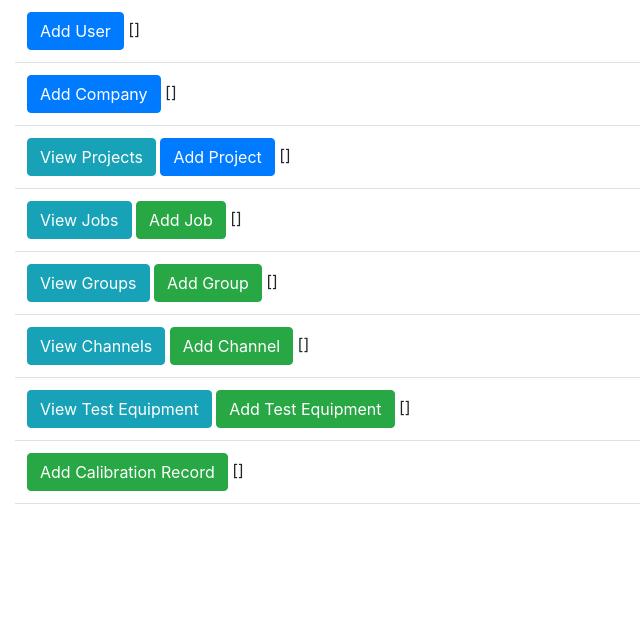
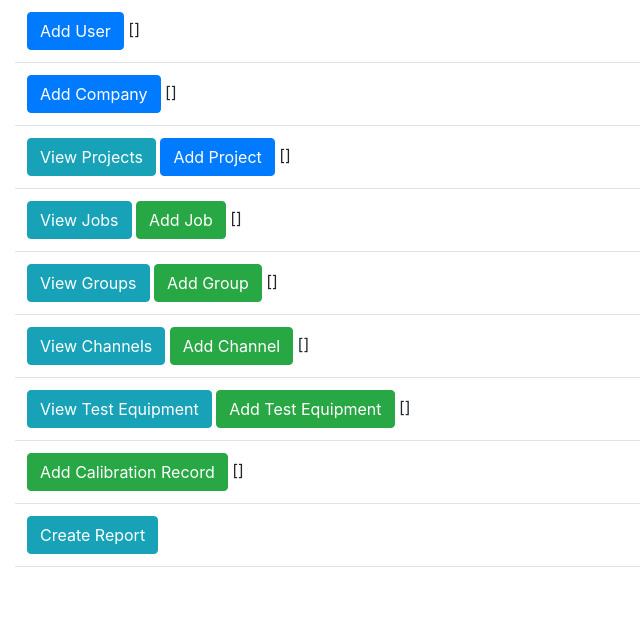
Before and after one commit to ThatOldChap/fictitious-penguin, a Flask app: page / in a window 1280 px wide. Shown: the part 137-756 px from the top of the page, without its empty margins (0-640 px from the left). Run offline with Flask 2, Linux system fonts and the light colour scheme; data that the repository does not hold is empty; parts of the project's set-up code (start-up, migrations or seed data) failed here and were passed over; some libraries are stand-ins or nearby versions.

Commit message:
Started excel export of channels

```diff
--- a/app/main/routes.py
+++ b/app/main/routes.py
@@ -7,7 +7,9 @@ from app.models import *
 from app.main.forms import *
 from app.utils import *
 from wtforms.fields.core import BooleanField
-import logging, math
+import logging, openpyxl, os
+from openpyxl.styles import Alignment, Font, Border, Side
+from pathlib import Path
 
 # Import the logger assigned to the application
 logger = logging.getLogger(__name__)
@@ -938,3 +940,128 @@ def test():
 def test2():
 
     return render_template('test2.html', title="Test Items")
+
+@bp.route('/generate_channel_report', methods=['GET', 'POST'])
+@login_required
+def generate_channel_report():
+
+    def apply_channel_border(sheet, border_style, row_num, start_col, end_col):
+
+        # Define the border formats
+        border = Side(border_style=border_style, color="000000")
+        top_border = Border(top=border)
+
+        # Apply the top_border
+        # Note: Adding +1 due to starting at index 1
+        for i in range(end_col - start_col + 1):
+            sheet.cell(row=row_num, column=start_col + i).border = top_border
+
+    def create_header_row(sheet, row_num):
+
+        # Fill the values into the cells
+        sheet[f'A{row_num}'] = '#'
+        sheet[f'B{row_num}'] = 'Channel Information'
+        sheet[f'D{row_num}'] = 'Injection Value'
+        sheet[f'E{row_num}'] = 'Lower Limit'
+        sheet[f'F{row_num}'] = 'Measurement Value'
+        sheet[f'G{row_num}'] = 'Upper Limit'
+        sheet[f'H{row_num}'] = 'Result'
+        sheet[f'I{row_num}'] = 'Notes'
+
+        # Format the cells
+        cols = ['A', 'B', 'D', 'E', 'F', 'G', 'H', 'I']
+        for col in cols:
+            sheet[f'{col}{row_num}'].style = '20 % - Accent1'
+            sheet[f'{col}{row_num}'].alignment = Alignment(horizontal='center', vertical='center')
+            sheet[f'{col}{row_num}'].border = thin_border
+
+        sheet.merge_cells(f'B{row_num}:C{row_num}')
+        sheet.column_dimensions['I'].width = 20
+
+        return row_num + 1
+
+    def create_channel_row(sheet, channel, row_num):
+
+        # Change out the Eng Units type for the Channel's actual units
+        error_type = channel.error_type
+        if error_type == 'Eng Units':
+            error_type = channel.measurement_units
+
+        # Define some constants for the Channel border
+        START_COL = 1
+        END_COL = 9
+        apply_channel_border(sheet, "thin", row_num, START_COL, END_COL)
+
+        # Fill the values into the cells
+        sheet[f'A{row_num}'] = channel.id
+        sheet[f'B{row_num}'] = f'Name: {channel.name}'
+        sheet[f'C{row_num}'] = f'Tolerance: {channel.max_error} {error_type}'
+        sheet[f'B{row_num+1}'] = f'Drawing Ref: ___________________'
+        sheet[f'C{row_num+1}'] = f'Interface: ____________________'
+        sheet[f'B{row_num+2}'] = f'DC Voltage Source: _____________'
+        sheet[f'C{row_num+2}'] = f'Cal Due Date: ________________'
+        sheet[f'B{row_num+3}'] = f'MDS: _________________________'
+        sheet[f'C{row_num+3}'] = f'Rolls-Royce: _________________'
+
+        # Format the cells
+        sheet[f'A{row_num}'].alignment = Alignment(horizontal='center', vertical='center')
+
+        return row_num
+
+    def create_testpoint_row(sheet, channel, testpoint, row_num):
+
+        # Fill the values into the cells
+        sheet[f'D{row_num}'] = f'{testpoint.nominal_injection_value} {channel.injection_units}'
+        sheet[f'E{row_num}'] = f'{testpoint.lower_limit()} {channel.measurement_units}'
+        sheet[f'F{row_num}'] = f'{channel.injection_units}'
+        sheet[f'G{row_num}'] = f'{testpoint.upper_limit()} {channel.measurement_units}'
+
+        # Format the cells
+        sheet[f'F{row_num}'].alignment = Alignment(horizontal='right', vertical='center', indent=1)
+        sheet[f'F{row_num}'].border = thin_border
+        cols = ['D', 'E', 'G', 'H']
+        for col in cols:
+            sheet[f'{col}{row_num}'].alignment = Alignment(horizontal='center', vertical='center')
+            sheet[f'{col}{row_num}'].border = thin_border
+
+        return row_num + 1
+
+
+    # Get a Channel to test with
+    group = Group.query.filter_by(id=9).first()
+    channels = group.channels.all()
+
+    filepath = Path('/home/michael/Documents/test_report.xlsx')
+
+    # Create a workbook and sheet for the data
+    wb = openpyxl.Workbook()
+    sheet = wb.active
+    sheet.title = 'Report'
+    sheet = wb[sheet.title]
+
+    thin = Side(border_style="thin", color="000000")
+    thin_border = Border(top=thin, left=thin, right=thin, bottom=thin)
+
+    row_num = 1
+    row_num = create_header_row(sheet, row_num)
+
+    for channel in channels:
+        row_num = create_channel_row(sheet, channel, row_num)
+        for testpoint in channel.testpoints:
+            row_num = create_testpoint_row(sheet, channel, testpoint, row_num)
+
+        # Column formatting
+        sheet['A1'].alignment = Alignment(horizontal='center', vertical='center')
+        sheet['A1'].font = Font(bold=True)
+
+    wb.save(os.path.abspath(filepath))
+
+    # TODO: Get the job that the report is being generated for
+
+    # TODO: Determine the list of groups and channels in the job that are being added into the report
+
+    # TODO: Create a printable sheet template that has X amount of Testpoints that can fit on it. Determine the # of channels that can fit on the page
+    # TODO: Create a summary row for the page
+    # TODO: Create a header row for the table
+    # TODO: Populate the data for each channel
+    return redirect(url_for('main.index'))
--- a/app/templates/index.html
+++ b/app/templates/index.html
@@ -85,5 +85,12 @@
                 {{ summary["calibration_records"] }}
             </td>
         </tr>
+        <tr>
+            <td>
+                <button type="button" class="btn btn-info">
+                    <a style="color:#FFFFFF;" href="{{ url_for('main.generate_channel_report') }}">Create Report</a>
+                </button>
+            </td>
+        </tr>
     </table>
 {% endblock %}
--- a/requirements.txt
+++ b/requirements.txt
@@ -10,6 +10,7 @@ cryptography==3.4.8
 dnspython==2.1.0
 dominate==2.6.0
 email-validator==1.1.2
+et-xmlfile==1.1.0
 Flask==1.1.2
 Flask-Babel==2.0.0
 Flask-HTTPAuth==4.2.0
@@ -26,6 +27,7 @@ itsdangerous==1.1.0
 Jinja2==2.11.3
 Mako==1.1.4
 MarkupSafe==1.1.1
+openpyxl==3.0.9
 psycopg2-binary==2.9.1
 pycparser==2.20
 Pygments==2.7.4
```
